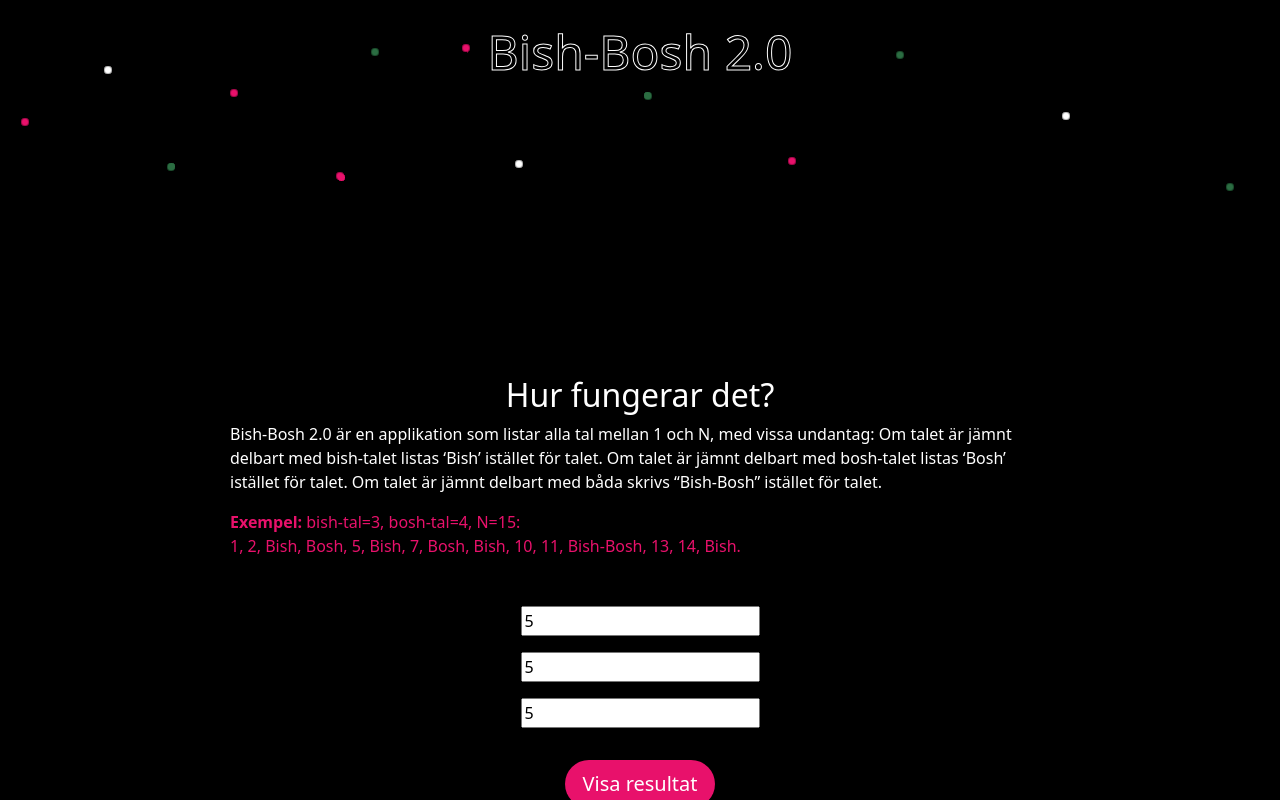
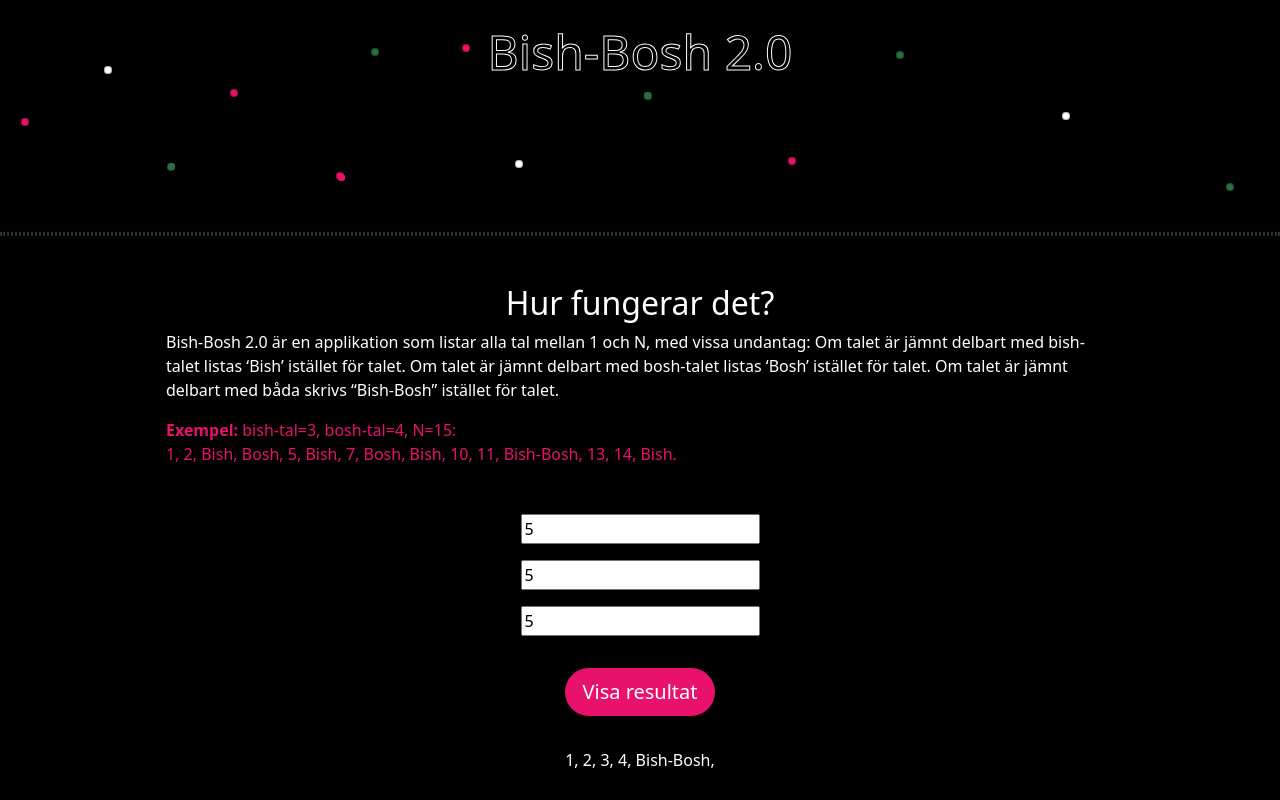
Before and after one commit to AVesslen/Ovn9_Frontend_JavaScript, a plain HTML site: page BishBosh2/index.html in a window 1280 px wide. Both pictures are taken after typing "5", "5", "5" into the empty fields and a click on the button "Visa resultat". Shown: the top 800 px of the page. Drawn offline with nearby package versions, Linux system fonts and the light colour scheme.

Commit message:
Tog bort bortkommenterad kod

```diff
--- a/BishBosh2/bishbosh.js
+++ b/BishBosh2/bishbosh.js
@@ -1,63 +1,27 @@
+
 const form=document.querySelector('#numberInputForm'),
-      button=document.querySelector('#formBtn');
-//bishNumber=document.querySelector("#bishNumber").value,
-//boshNumber=document.querySelector('#boshNumber').value,
-//lastNumber=document.querySelector('#lastNumber').value,
+      bishNumber=document.querySelector('#bishNumber'),
+      boshNumber=document.querySelector('#boshNumber'),
+      lastNumber=document.querySelector('#lastNumber');
 
 
 form.addEventListener('submit', (e)=>{
   e.preventDefault();
 
-const bish=e.target[0].value;
-const bosh=e.target[1].value;
-const last=e.target[2].value;
-//bish.classList.add('error');
-//console.log(bish)
-let sequenceArray=getBishBoshSequence(bish,bosh,last);
+const bish=bishNumber.value;
+const bosh=boshNumber.value;
+const last=lastNumber.value;
 
-output.innerHTML='';
-for (let item of sequenceArray) {
-    output.innerHTML+=item +'<br/>';
-}
+printBishBoshSequence(bish,bosh,last);
 })
 
 
-function getBishBoshSequence(bishNumber, boshNumber, lastNumber) {   // Returns an array with numbers/Bish/Bosh..
-  // const bish = Number.parseInt(bishNumber);
-  //const bish = +bishNumber;
-  //console.log(typeof bish)
-  //console.log(bish)
-  //if(bish === NaN){}
-
-  let result=new Array();
+function printBishBoshSequence(bishNumber, boshNumber, lastNumber) {
+  output.innerHTML='';
     for (let i=1; i<=lastNumber; i++) {
-        if(i%bishNumber===0 && i%boshNumber===0) result.push('Bish-Bosh');
-        else if(i%bishNumber===0) result.push('Bish')
-        else if(i%boshNumber===0) result.push('Bosh');
-        else result.push(i);
+        if(i%bishNumber===0 && i%boshNumber===0) output.innerHTML+='Bish-Bosh, '
+        else if(i%bishNumber===0) output.innerHTML+='Bish, '
+        else if(i%boshNumber===0) output.innerHTML+='Bosh, '
+        else output.innerHTML+=`${i}, `;
   }
-  return result;
 }
-
-
-
-
-/*values.forEach(function(item){
-  console.log(item);
-});
-
-button.addEventListener('click', function() {
-const resultat=document.querySelector('resultat');
-resultat.classList.remove('d-none');
-});*/
-
-/*form.addEventListener('submit', (e) => {
-      e.preventDefault();
-
-      output.innerHTML += `<p>${e.target[0].value}</p>`;
-      e.target.reset();
-  })*/
-
-  /*button.addEventListener('click', function(e){
-             alert('eventet triggades');
-         })*/
--- a/BishBosh2/index.html
+++ b/BishBosh2/index.html
@@ -11,6 +11,7 @@
 </head>
 <body>
     <header>Bish-Bosh 2.0</header>
+    <hr>
 
     <div class="container">
       <h2>Hur fungerar det?</h2>
@@ -35,23 +36,6 @@
 
 
 
-
-      <!--<div id="resultat" class="container d-none"> d-none visar ingenting som default
-        <h4>Resultat:</h4>
-        </div>
-
-      </div>-->
-
-
-
-
-
-
-
-
-
-
-
     <footer>
         &copy;Anna Vesslén
     </footer>
--- a/BishBosh2/style.css
+++ b/BishBosh2/style.css
@@ -1,13 +1,8 @@
-.error{
-    background-color: red;
-}
 
 body{
     background-color: black;
     color:white;
-
 }
-
 
 #formBtn{
   margin-top: 2rem;
@@ -37,12 +32,11 @@ header{
     text-align: center;
     -webkit-text-fill-color: transparent;
     -webkit-text-stroke: 1px;
-
-
 }
 
 .container{
-    padding: 10rem;
+    margin-top: -4rem;
+    padding: 6rem;
 }
 
 #exempel{
@@ -52,3 +46,8 @@ header{
 h2{
     text-align: center;
 }
+
+hr{
+    color:rgb(146, 218, 146);
+    border: 2px dotted;
+}
```
Also changed, not shown: ToDoList/style.css (+8 -0 lines), ToDoList/toDo.js (+13 -36 lines).
